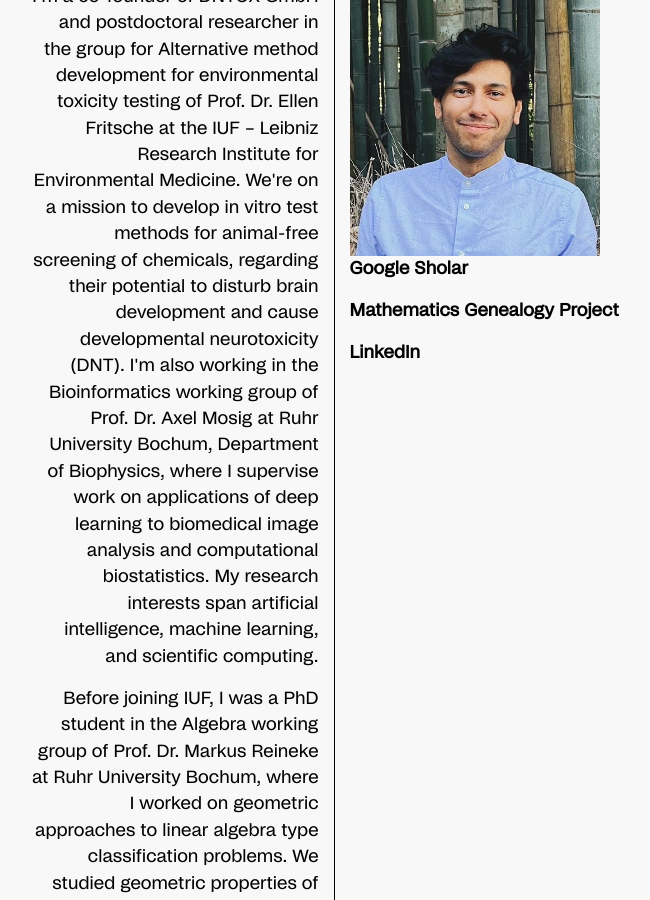
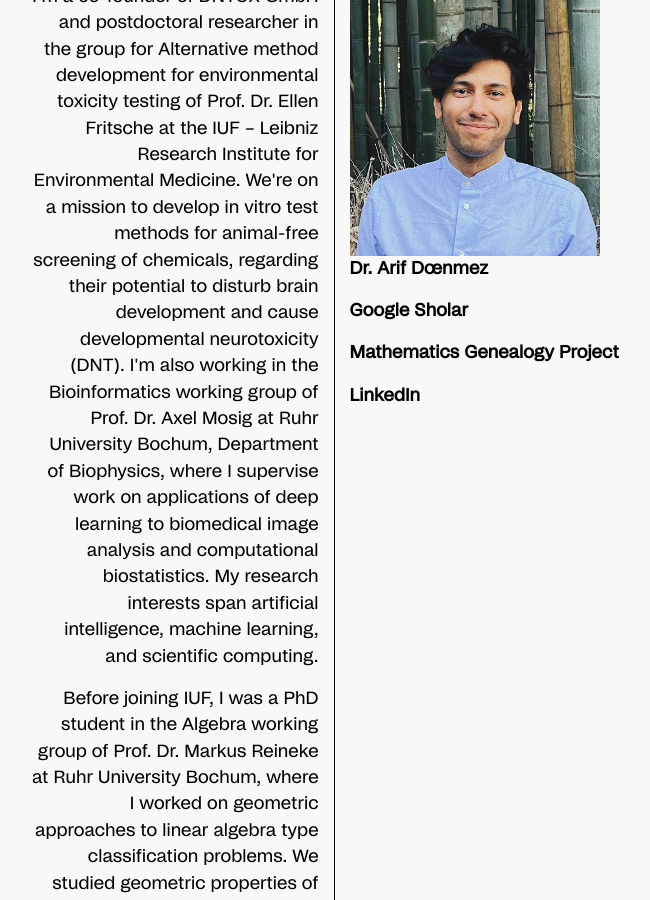
Before and after one commit to alim-zend/alim-zend.github.io, a Jekyll site: the page built from index.html, in a window 1280 px wide and 900 px high, scrolled down 2164 px. Shown: the whole window, without its empty margins (626-1276 px from the left). Built offline with Jekyll 4.4.1, drawn with Linux system fonts in a browser that asks for light colours.

Commit message:
Update footer.html

```diff
--- a/_includes/footer.html
+++ b/_includes/footer.html
@@ -21,6 +21,7 @@
       </div>
       <div class="col-sm" style="font-weight:bold;border-width: thin;border-left-style: solid;">
         <img src="arifdoenmez.jpg" alt="Arif Doenmez" width="250px;">
+        <p class="mydetails">Dr. Arif Dœnmez</p>
         <p><a href="https://scholar.google.com/citations?user=qMx_mSEAAAAJ" target="_blank">Google Sholar</a></p>
         <p><a href="https://www.genealogy.math.ndsu.nodak.edu/id.php?id=286417" target="_blank">Mathematics Genealogy Project</a></p>
         <p><a href="https://www.linkedin.com/in/arifdoenmez/" target="_blank">LinkedIn</a></p>
```
